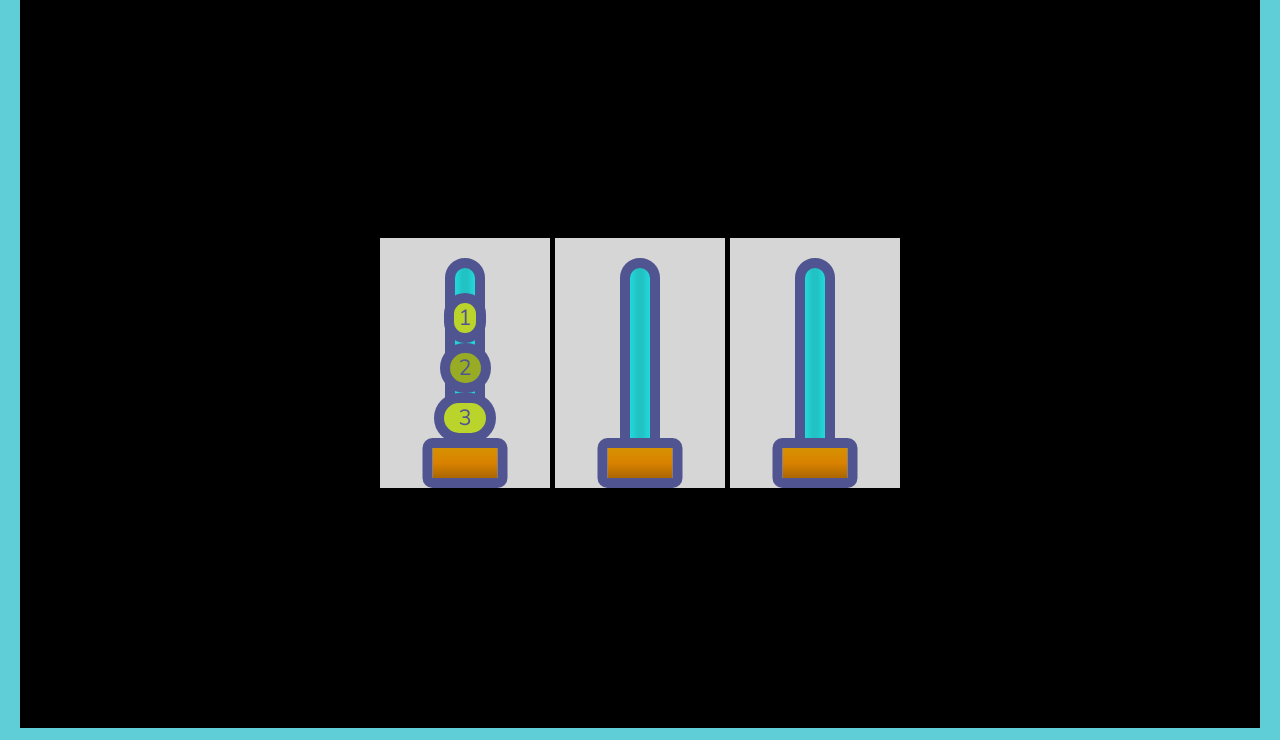
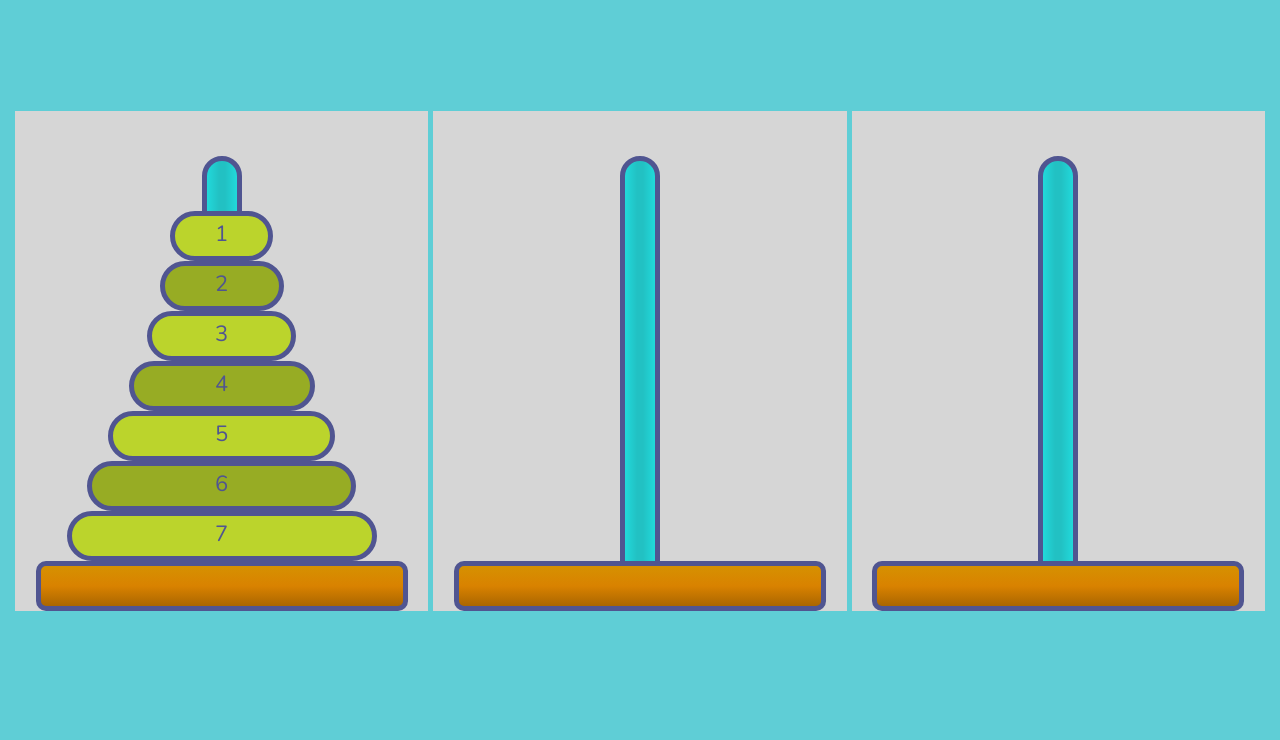
Before and after one commit to ErykFryderyk/Tower-of-Hanoi-Game, a website: page index.html in a window 1280 px wide. Shown: the part 60-800 px from the top of the page. Drawn offline with nearby package versions, Linux system fonts and the light colour scheme.

Commit message:
add media queries

```diff
--- a/index.html
+++ b/index.html
@@ -37,10 +37,10 @@
                 <div class="block block--width-1" id="1">1</div>
                 <div class="block block--even block--width-2" id="2">2</div>
                 <div class="block block--width-3" id="3">3</div>
-                <!-- <div class="block block--even block--width-4" id="4">4</div>
+                <div class="block block--even block--width-4" id="4">4</div>
                 <div class="block block--width-5" id="5">5</div>
                 <div class="block block--even block--width-6" id="6">6</div>
-                <div class="block block--width-7" id="7">7</div> -->
+                <div class="block block--width-7" id="7">7</div>
             </div>
             <div class="column-box">
                  <!-- blocks -->
--- a/src/style/style.scss
+++ b/src/style/style.scss
@@ -62,9 +62,10 @@ header{
     border: none;
     font-size: 20px;
 }
+
 .container{
-    margin: 0 auto;
-    padding: 0 20px 0 20px;
+    margin: 0;
+    padding: 0 15px 0 15px;
     width: 100%;
 }
 
@@ -79,15 +80,17 @@ header{
     display: flex;
     justify-content: center;
     align-items: center;
+    flex-direction: column;
     width: 100%;
     min-height: calc(100vh - 70px);
-    background-color: black;
 }
 
+
+
 .column-box{
-    width: 170px;
-    margin-right: 5px;
-    height: 250px;
+    width: 100%;
+    min-height: 260px;
+    margin-bottom: 5px;
     position: relative;
     display: flex;
     justify-content: flex-end;
@@ -105,9 +108,9 @@ header{
        content: '';
        position: absolute;
        height: 90%;
-       width: 40px;
+       width: 20px;
        background-color:$light-blue;
-       border: 10px solid $purple;
+       border: 5px solid $purple;
        border-radius: 25px;
        left: 50%;
        bottom: 5px;
@@ -117,10 +120,10 @@ header{
     &::after{
         content: '';
         position: absolute;
-        width: 50%;
-        border: 10px solid $purple;
+        width: 90%;
+        height: 30px;
+        border: 5px solid $purple;
         border-radius: 10px;
-        height: 50px;
         background: $brown-gradient;
         left: 50%;
         bottom: 0;
@@ -132,22 +135,16 @@ header{
     }
 }
 
-// @media (min-width: 567px){
-//     .column-box{
-//         height: 200px;
 
-//     }
-// }
 
 .block{
-    height: 50px;
-    width: 60%;
-    border: 10px solid $purple;
+    height: 29px;
+    border: 5px solid $purple;
     background-color: $yellow;
     border-radius: 50px;
     z-index: 1;
     text-align: center;
-    font-size: 22px;
+    font-size: 14px;
     color: $purple;
     transition: border .1s ease-in-out, transform .1s ease-in-out, box-shadow .1s ease-in-out;
 
@@ -157,7 +154,7 @@ header{
 
     &--active{
         transform: translateY(-100%);
-        border: 10px solid $dark-purple;
+        border: 5px solid $dark-purple;
         box-shadow: 0px 0px 9px 0px rgba(0, 0, 0, 0.7);
     }
 
@@ -187,7 +184,7 @@ header{
 }
 
 .block:last-child{
-    margin-bottom: 45px;
+    margin-bottom: 25px;
 }
 
 
@@ -236,25 +233,61 @@ header{
 }
 
 
-// @media (min-width: 560px) {
+// MEDIA QUERIES
 
-//     .column-box {
-//         width: 250px;
-//     }
+@media(min-width: 568px) {
+    .game-board {
+        flex-direction: row;
+    }
 
-// }
+    .column-box {
+        width: 100%;
+        margin-right: 5px;
+    }
+}
 
-// @media (min-width: 960px) {
+@media(min-width: 1024px) {
+    .column-box {
+        min-height: 340px;
 
-//     .column-box {
-//         width: 300px;
-//     }
+        &::before {
+            width: 30px;
+        }
 
-// }
+        &::after {
+            height: 35px;
+        }
+    }
 
-// @media (min-width: 1260px) {
-//     .column-box{
-//         width: 400px;
-//     }
+    .block{
+        height: 37px;
+        font-size: 18px;
 
-// }
+        &:last-child{
+            margin-bottom: 30px;
+        }
+    }
+}
+
+@media(min-width: 1200px){
+    .column-box{
+        min-height: 500px;
+        &::before {
+            width: 40px;
+        }
+
+        &::after {
+            height: 50px;
+        }
+    }
+    .block {
+        height: 50px;
+        font-size: 22px;
+        line-height: 1.7;
+
+
+        &:last-child {
+            margin-bottom: 50px;
+        }
+    }
+}
```
Also changed, not shown: src/style/style.css.
